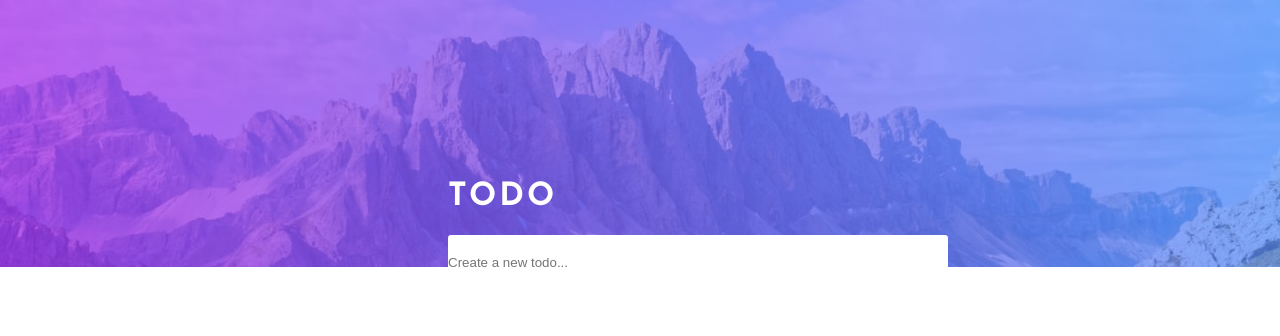
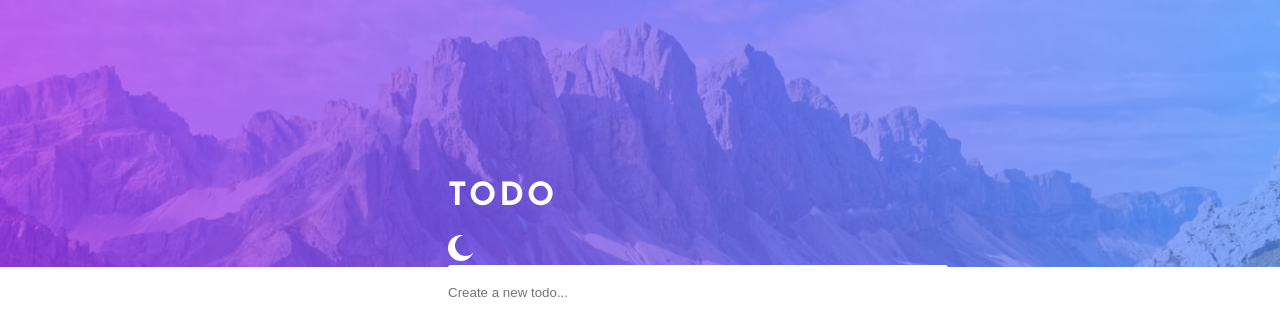
Before and after one commit to ariannalillie/FEM-todo-app, a React (Create React App) app: page / in a window 1280 px wide. Shown: the top 336 px of the page. Built offline with nearby package versions, Linux system fonts and the light colour scheme.

Commit message:
handle theme toggle function

```diff
--- a/src/App.js
+++ b/src/App.js
@@ -1,10 +1,13 @@
 import "./App.css";
 import { useState } from "react";
-import checkIcon from './images/icon-check.svg';
+import checkIcon from "./images/icon-check.svg";
+import moon from "./images/icon-moon.svg";
+import sun from "./images/icon-sun.svg";
 
 function App() {
   const [todos, setTodos] = useState([]);
   const [isChecked, setIsChecked] = useState(false);
+  const [isDark, setIsDark] = useState(false);
 
   const handleKeyDown = (e) => {
     if (e.key === "Enter") {
@@ -16,12 +19,24 @@ function App() {
   // Handle checkbox click
   const handleCheck = () => {
     setIsChecked(!isChecked);
-  }
+  };
+
+  // Handle toggling between dark and light mode
+  const toggleTheme = () => {
+    setIsDark(!isDark);
+  };
 
   return (
     <div>
       <div className="todo-list-container">
-      <h1 className="header">TODO</h1>
+        <div className="top-container">
+          <h1 className="header">TODO</h1>
+          <img
+            src={isDark ? sun : moon}
+            alt="theme toggle"
+            onClick={toggleTheme}
+          />
+        </div>
         <input
           className="input"
           type="text"
@@ -32,10 +47,13 @@ function App() {
           return (
             <>
               <div key={idx} className="list-item">
-                <div className={isChecked ? 'checked' : "checkbox"} onClick={handleCheck}>
+                <div
+                  className={isChecked ? "checked" : "checkbox"}
+                  onClick={handleCheck}
+                >
                   {isChecked && <img src={checkIcon} alt="check icon" />}
                 </div>
-                <p className={isChecked ? 'checked-todo' : ""}>{todo}</p>
+                <p className={isChecked ? "checked-todo" : ""}>{todo}</p>
               </div>
             </>
           );
```
